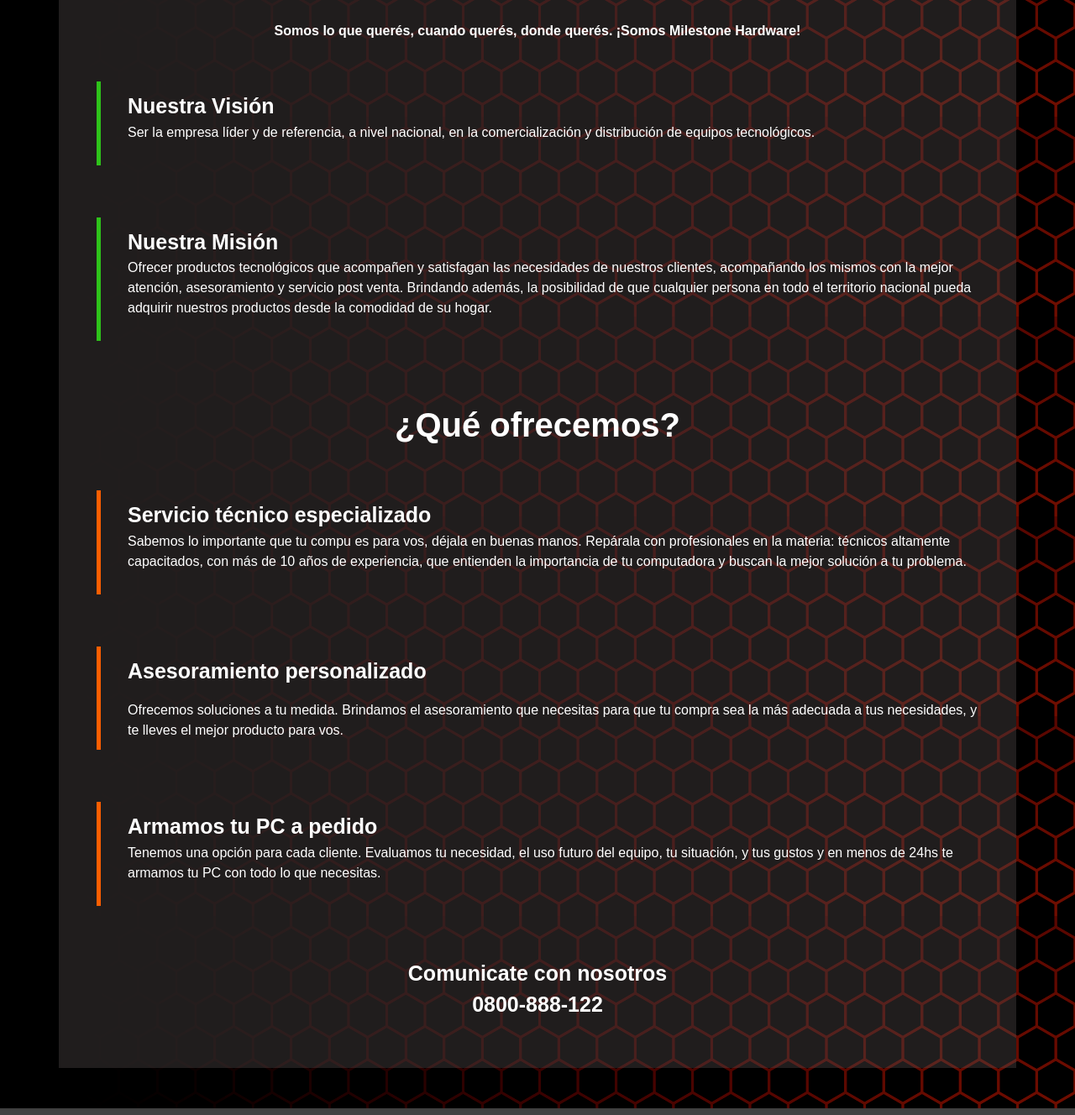
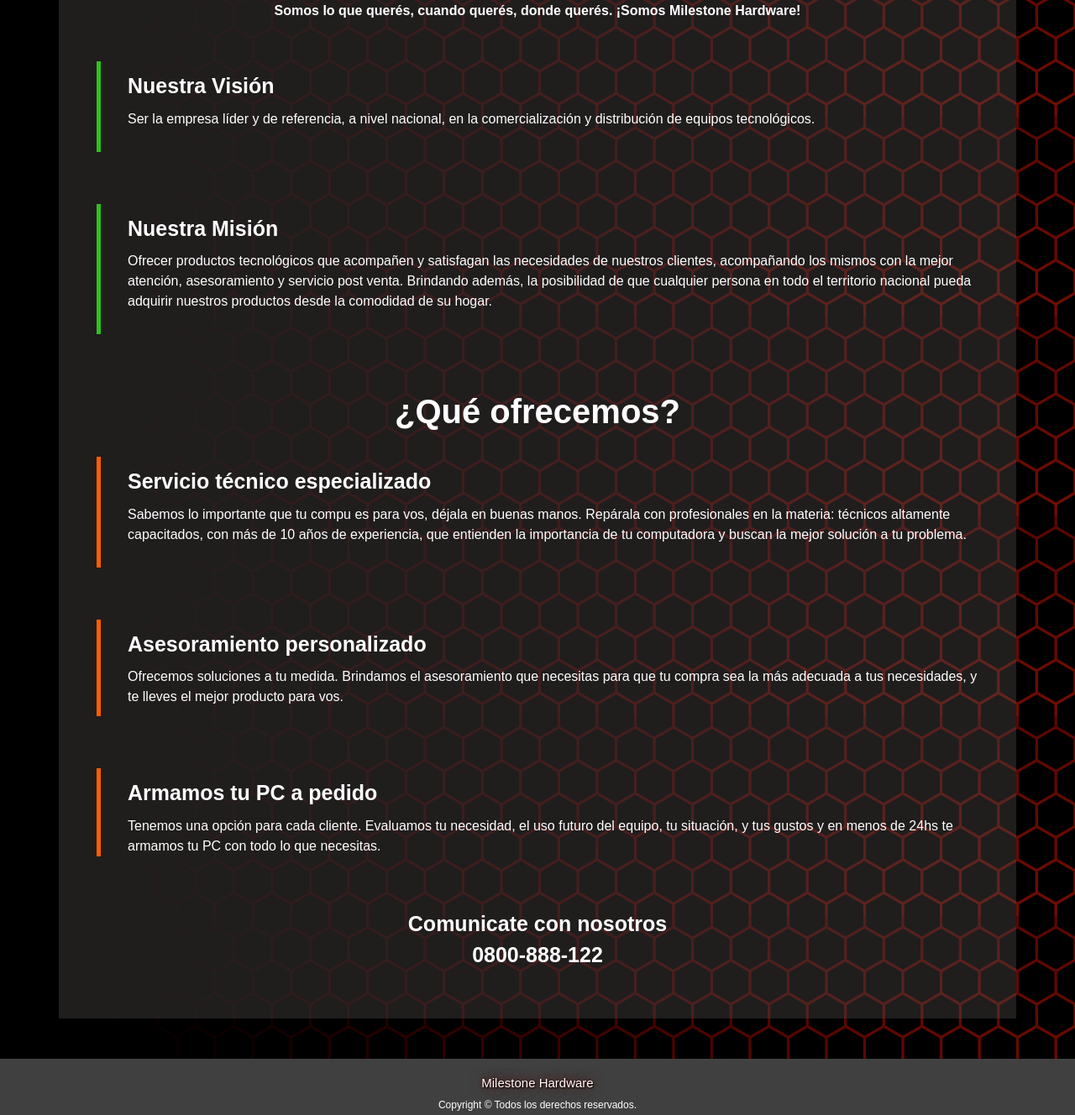
Before and after one commit to AugustoCarloPareja/MilestoneHardware, a website: page secciones/quienesSomos.html in a window 1280 px wide. Shown: the part 813-2141 px from the top of the page at 84% size. Drawn offline with nearby package versions, Linux system fonts and the light colour scheme.

Commit message:
Optimización

```diff
--- a/secciones/quienesSomos.html
+++ b/secciones/quienesSomos.html
@@ -58,15 +58,15 @@
                     </span>
                 </div>
             </div>
-            <div class="container colorBGSearchBar mb-5 mt-5 pt-2">
+            <div class="container colorBGSearchBar mb-5 mt-lg-5 mt-md-4 mt-sm-3 pt-2">
                 <div class="container pb-2">
-                    <div class="container pt-5 pb-5 text-center">
+                    <div class="container pt-lg-5 pt-md-4 pt-sm-3 pb-4 text-center">
                         <span class="quienes-somos-title">
                             <strong>¿Quiénes somos?</strong>
                         </span>
                     </div>
                     <div class="container quienes-somos-text">
-                        <span style="color: white">Somos una empresa familiar fundada en la ciudad de Córdoba en el año 2017. Nuestro principal capital invertido fue esfuerzo, trabajo y las ganas de superarnos día a día con la esperanza de crear una estructura sólida que nos permitiera hacer frente a los distintos desafíos que se nos podían presentar a lo largo del tiempo.<br>
+                        <span>Somos una empresa familiar fundada en la ciudad de Córdoba en el año 2017. Nuestro principal capital invertido fue esfuerzo, trabajo y las ganas de superarnos día a día con la esperanza de crear una estructura sólida que nos permitiera hacer frente a los distintos desafíos que se nos podían presentar a lo largo del tiempo.<br>
                             <br>
                             Inicialmente nuestro primer local se ubicaba en el garaje de una casa, local en el cual nos enfocábamos principalmente en brindar servicio técnico de computadoras. Con el pasar del tiempo fuimos incorporando distintos productos para su comercialización, lo que nos llevó a ampliar nuestras instalaciones de ventas y fue así como luego de un año el local se traslado al domicilio donde se encuentra hoy en día.<br>
                             <br>
@@ -77,51 +77,49 @@
                             <strong>Somos lo que querés, cuando querés, donde querés. ¡Somos Milestone Hardware!</strong>
                         </div>
                     </div>
-                    <div class="container">
-                        <div class="mt-5">
-                            <div class="valoresMH">
-                                <span style="color: white">
-                                    <strong class="quienes-somos-titles">Nuestra Visión</strong>
-                                </span>
-                                <p class="quienes-somos-description">Ser la empresa líder y de referencia, a nivel nacional, en la comercialización y distribución de equipos tecnológicos.</p>
-                            </div>
+                    <div class="container pt-5">
+                        <div class="valoresMH">
+                            <span class="quienes-somos-titles">
+                                <strong>Nuestra Visión</strong>
+                            </span>
+                            <p class="pt-2 quienes-somos-description">Ser la empresa líder y de referencia, a nivel nacional, en la comercialización y distribución de equipos tecnológicos.</p>
                         </div>
                         <div class="valoresMH">
-                            <span style="color: white">
+                            <span>
                                 <strong class="quienes-somos-titles">Nuestra Misión</strong>
                             </span>
-                            <p class="quienes-somos-description">Ofrecer productos tecnológicos que acompañen y satisfagan las necesidades de nuestros clientes, acompañando los mismos con la mejor atención, asesoramiento y servicio post venta. Brindando además, la posibilidad de que cualquier persona en todo el territorio nacional pueda adquirir nuestros productos desde la comodidad de su hogar.</p>
+                            <p class="pt-2 quienes-somos-description">Ofrecer productos tecnológicos que acompañen y satisfagan las necesidades de nuestros clientes, acompañando los mismos con la mejor atención, asesoramiento y servicio post venta. Brindando además, la posibilidad de que cualquier persona en todo el territorio nacional pueda adquirir nuestros productos desde la comodidad de su hogar.</p>
                         </div>
                     </div>
-                    <div class="container pt-2 pb-5 text-center">
+                    <div class="container pb-4 text-center">
                         <span class="quienes-somos-title">
                             <strong>¿Qué ofrecemos?</strong>
                         </span>
                     </div>
                     <div class="container">
                         <div class="contact">
-                            <span style="color: white">
-                                <strong class="quienes-somos-titles">Servicio técnico especializado</strong>
+                            <span class="quienes-somos-titles">
+                                <strong>Servicio técnico especializado</strong>
                             </span>
-                            <p class="quienes-somos-description">Sabemos lo importante que tu compu es para vos, déjala en buenas manos. Repárala con profesionales en la materia: técnicos altamente capacitados, con más de 10 años de experiencia, que entienden la importancia de tu computadora y buscan la mejor solución a tu problema.</p>
+                            <p class="pt-2 quienes-somos-description">Sabemos lo importante que tu compu es para vos, déjala en buenas manos. Repárala con profesionales en la materia: técnicos altamente capacitados, con más de 10 años de experiencia, que entienden la importancia de tu computadora y buscan la mejor solución a tu problema.</p>
                         </div>
                     </div>
                     <div class="container">
                         <div class="contact">
-                            <span style="color: white">
-                                <strong class="quienes-somos-titles">Asesoramiento personalizado</strong>
+                            <span class="quienes-somos-titles">
+                                <strong>Asesoramiento personalizado</strong>
                             </span>
-                            <p class="pt-3 mb-0 quienes-somos-description"">Ofrecemos soluciones a tu medida. Brindamos el asesoramiento que necesitas para que tu compra sea la más adecuada a tus necesidades, y te lleves el mejor producto para vos.</p>
+                            <p class="pt-2 mb-0 quienes-somos-description"">Ofrecemos soluciones a tu medida. Brindamos el asesoramiento que necesitas para que tu compra sea la más adecuada a tus necesidades, y te lleves el mejor producto para vos.</p>
                         </div>
-                        <div class="contact">
-                            <span style="color: white">
-                                <strong class="quienes-somos-titles">Armamos tu PC a pedido</strong>
+                        <div class="contact pb-0">
+                            <span class="quienes-somos-titles">
+                                <strong>Armamos tu PC a pedido</strong>
                             </span>
-                            <p class="quienes-somos-description">Tenemos una opción para cada cliente.  Evaluamos tu necesidad, el uso futuro del equipo, tu situación, y tus gustos y en menos de 24hs te armamos tu PC con todo lo que necesitas.</p>
+                            <p class="pt-2 quienes-somos-description">Tenemos una opción para cada cliente.  Evaluamos tu necesidad, el uso futuro del equipo, tu situación, y tus gustos y en menos de 24hs te armamos tu PC con todo lo que necesitas.</p>
                         </div>
-                        <div class="text-center pb-5">
-                            <span style="color: white">
-                                <strong class="quienes-somos-titles">Comunicate con nosotros <br> 0800-888-122</strong>
+                        <div class="text-center pb-lg-5 pb-md-4 pb-sm-3">
+                            <span  class="quienes-somos-titles">
+                                <strong>Comunicate con nosotros <br> 0800-888-122</strong>
                             </span>
                         </div>
                     </div>
```
